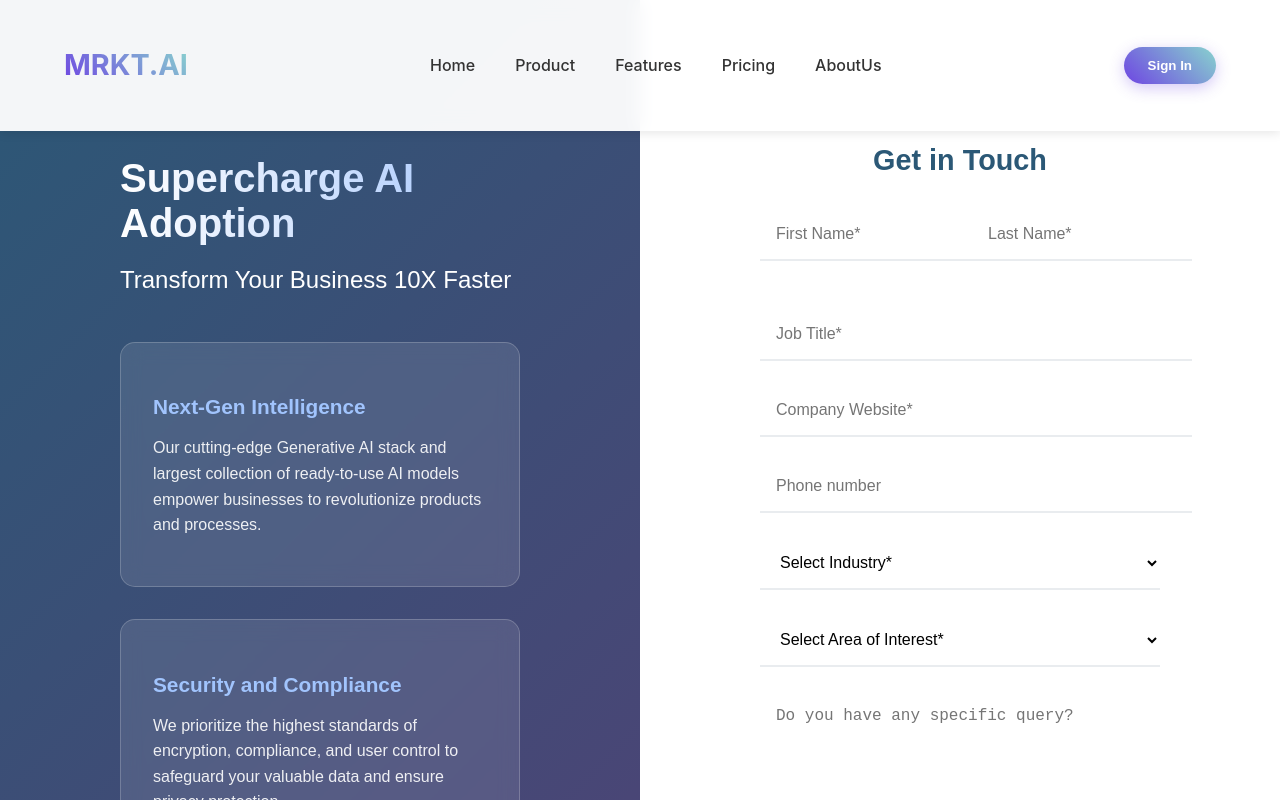
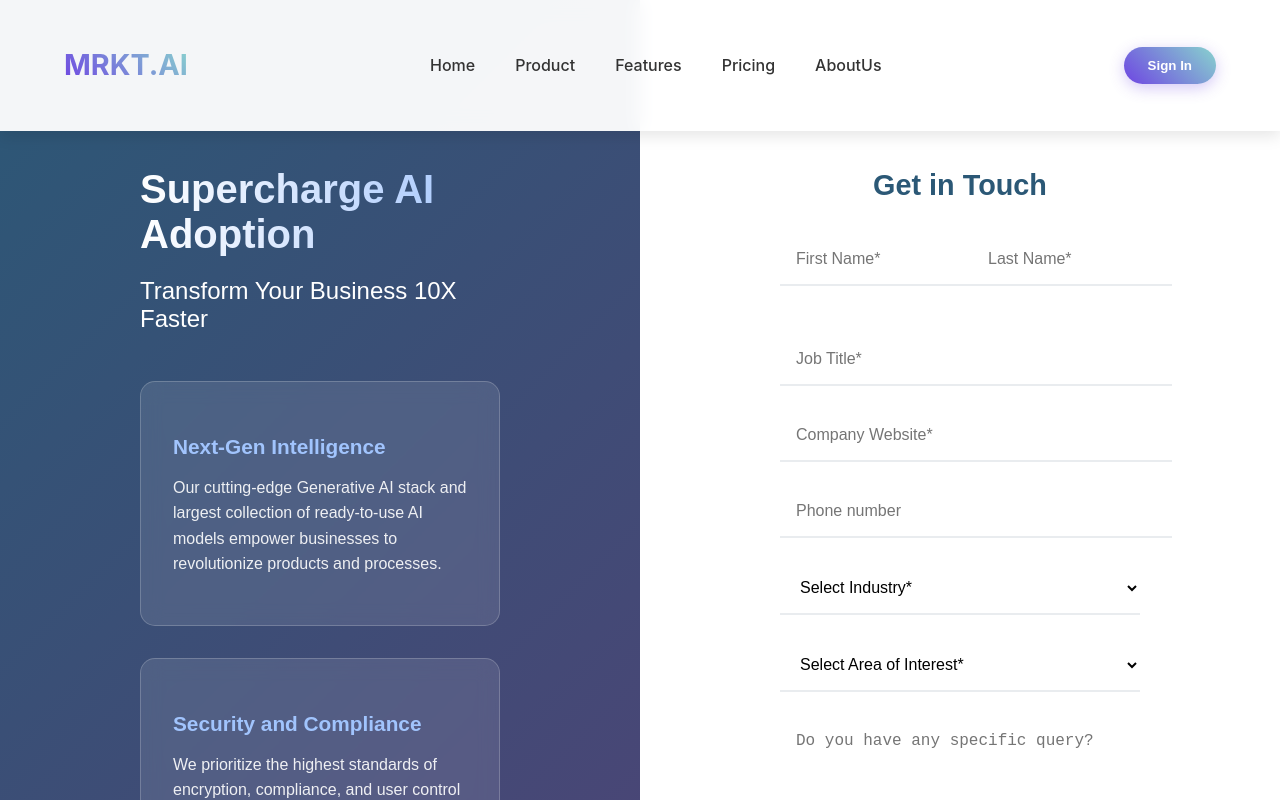
Before and after one commit to Musfir2327/-ZephyraTech, a React (Create React App) app in the folder musfir/: page /AboutUs in a window 1280 px wide. Shown: the top 800 px of the page. Built offline with nearby package versions, Linux system fonts and the light colour scheme.

Commit message:
update css for about us

```diff
--- a/musfir/src/components/About.css
+++ b/musfir/src/components/About.css
@@ -1,4 +1,4 @@
-/* Base Styles */
+
 .page-container {
   display: flex;
   min-height: 100vh;
@@ -8,7 +8,7 @@
 
 .left-section, .right-section {
   flex: 1;
-  padding: 120px;
+  padding: 140px;
   display: flex;
   flex-direction: column;
   justify-content: center;
@@ -23,7 +23,7 @@
   background: white;
 }
 
-/* Info Block Styles */
+
 .info-block {
   max-width: 600px;
   margin: 0 auto;
@@ -65,7 +65,7 @@
   opacity: 0.9;
 }
 
-/* Form Styles */
+
 .form-container {
   max-width: 500px;
   margin: 0 auto;
@@ -127,7 +127,7 @@ textarea:focus ~ .focus-border {
   width: 100%;
 }
 
-/* Button Styles */
+
 .submit-btn {
   display: flex;
   align-items: center;
@@ -177,7 +177,7 @@ textarea:focus ~ .focus-border {
   transform: translateY(-1px);
 }
 
-/* Success Message */
+
 .success-message {
   text-align: center;
   padding: 2rem;
@@ -218,7 +218,7 @@ textarea:focus ~ .focus-border {
   color: #6c757d;
 }
 
-/* Animations */
+
 @keyframes stroke {
   100% {
     stroke-dashoffset: 0;
@@ -275,7 +275,7 @@ textarea:focus ~ .focus-border {
   }
 }
 
-/* Responsive Design */
+
 @media (max-width: 992px) {
   .page-container {
     flex-direction: column;
```
